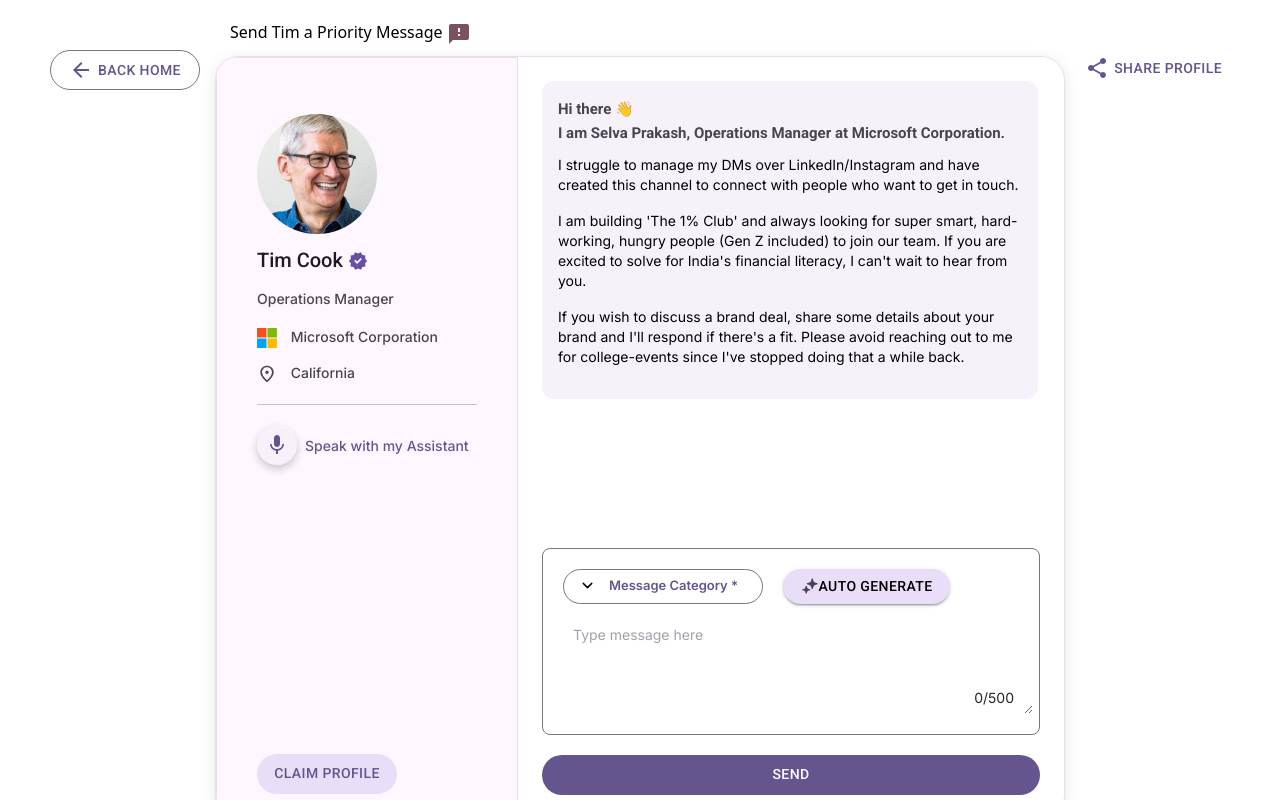
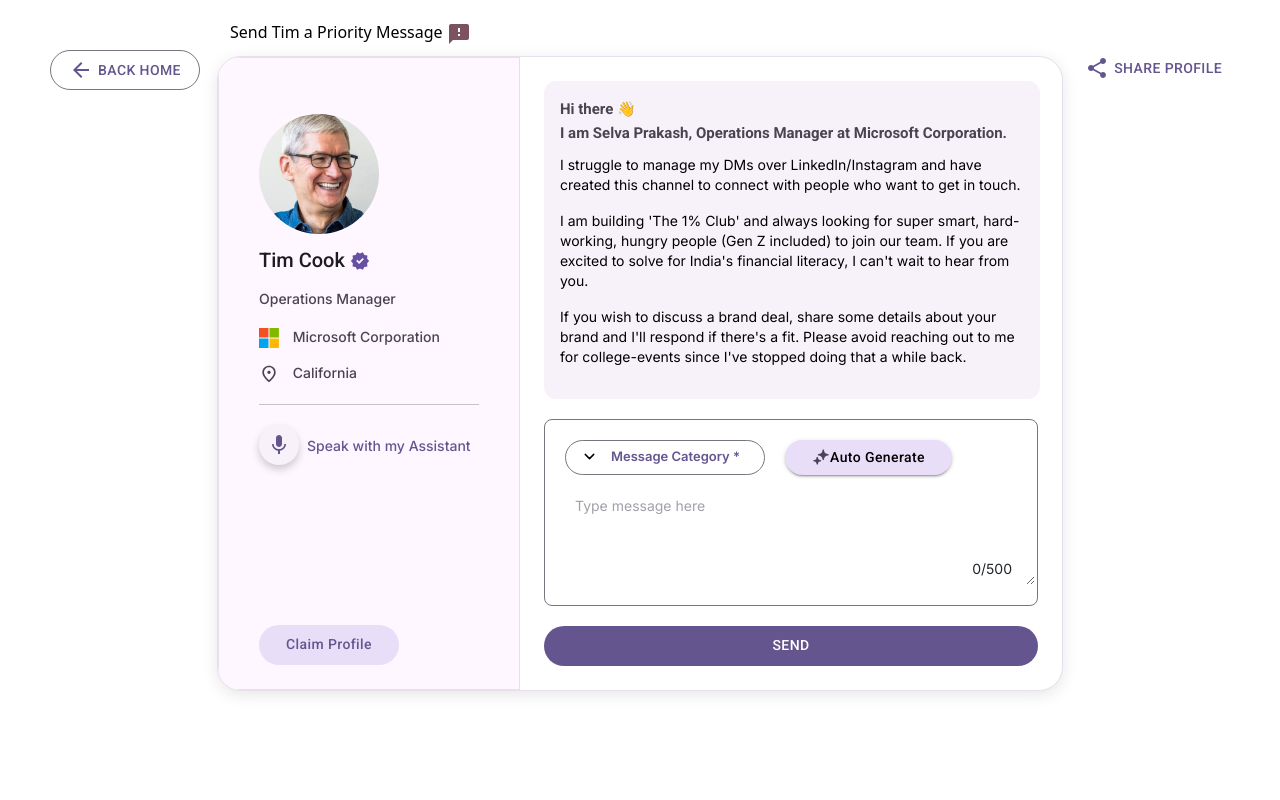
Before and after one commit to AbbasMhowwala35/mr.lynx, a React (Create React App) app: page /profile-card in a window 1280 px wide. Built offline with nearby package versions, Linux system fonts and the light colour scheme.

Commit message:
Height Issue

```diff
--- a/src/components/ProfileCard/ProfileCard.css
+++ b/src/components/ProfileCard/ProfileCard.css
@@ -1,8 +1,9 @@
 /* Profile Section */
 .profile-container {
     display: flex;
-    width: 850px;
-    height: 764px;
+    width: 100%;
+    height: 100%;
+    max-width: 846px;
     margin: 0 auto;
     background: #ffffff;
     box-shadow: 0px 4px 16px rgba(0, 0, 0, 0.1);
@@ -255,6 +256,7 @@
     box-shadow: none !important;
     text-transform: none;
     transition: background-color 0.3s ease;
+    text-transform: capitalize !important;
 }
 
 .claim-profile-btn:hover {
@@ -333,6 +335,7 @@
     border-radius: 20px !important;
     width: 167px;
     height: 35px;
+    text-transform: capitalize !important;
 }
 
 .btn-assistant .assistant-btn {
--- a/src/components/ProfileCard/ProfileCard.js
+++ b/src/components/ProfileCard/ProfileCard.js
@@ -179,7 +179,7 @@
               </div>
             )}
             {!isMessageSent && (
-              <Button onClick={handleSendMessage} className="send-button">Send</Button>
+              <Button onClick={handleSendMessage} disabled className="send-button">Send</Button>
             )}
           </div>
         </div>
```
